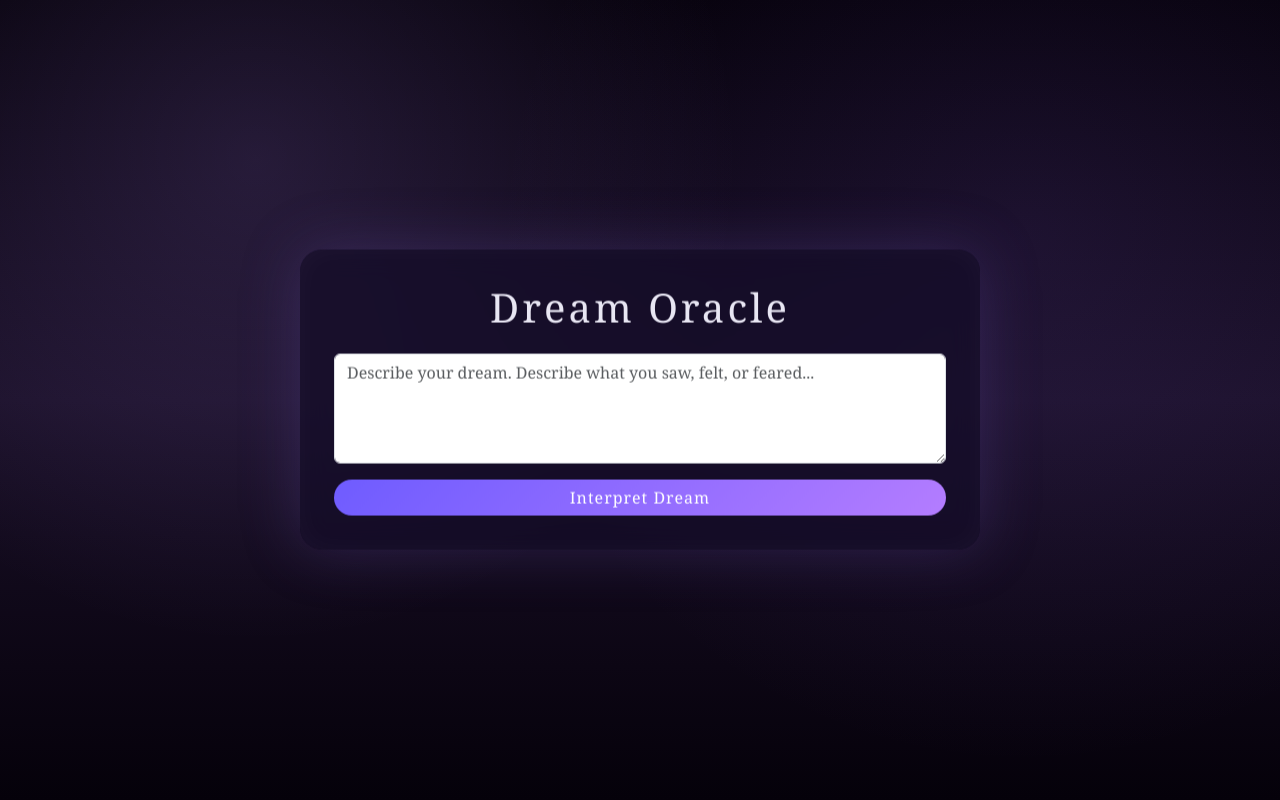
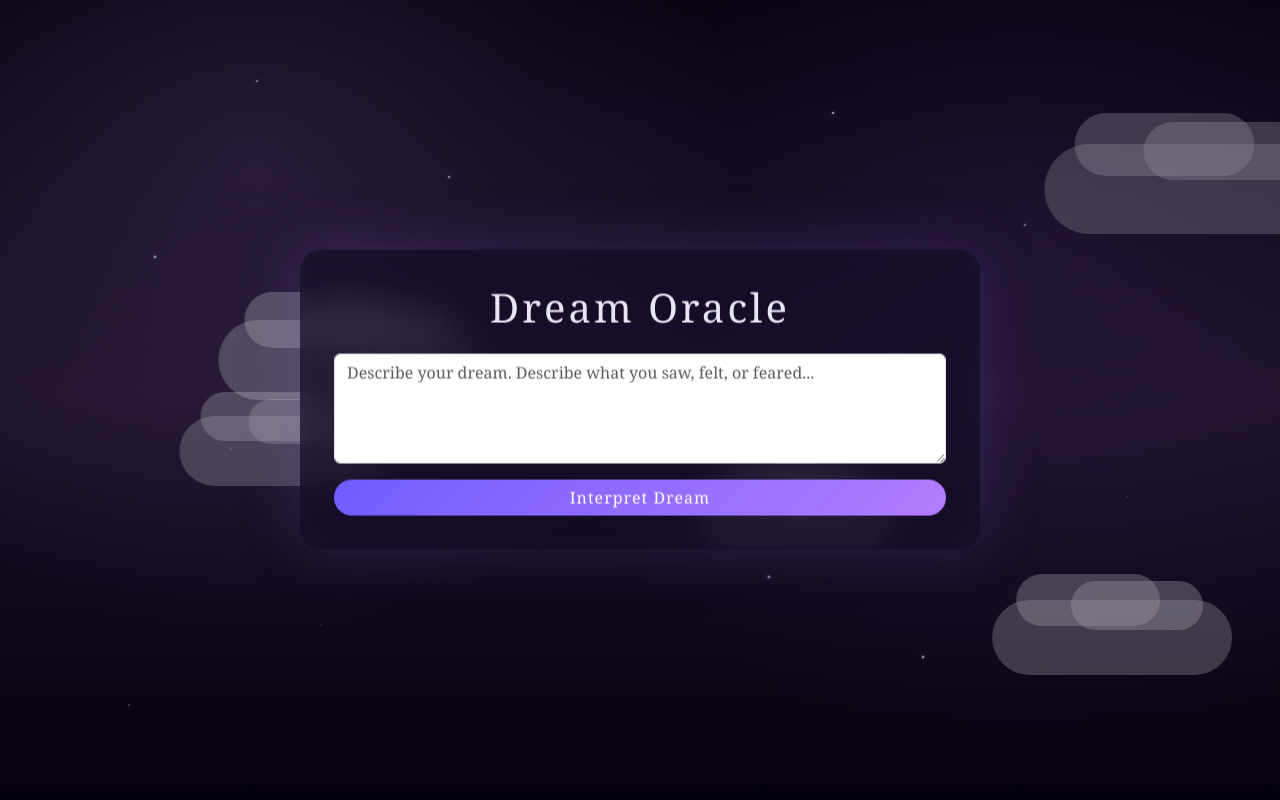
Before and after one commit to Biwanka/Cart498_A4, a Flask app: page / in a window 1280 px wide. Run offline with Flask 3, Linux system fonts and the light colour scheme.

Commit message:
added css changes in a new branch

```diff
--- /dev/null
+++ b/static/styles.css
@@ -0,0 +1,261 @@
+/* Base layout */
+:root {
+    --bg-1: #05010a;
+    --bg-2: #1a1028;
+    --glow-1: rgba(180, 140, 255, 0.15);
+    --glow-2: rgba(120, 80, 200, 0.12);
+    --text: #e8e6f3;
+}
+
+body {
+    margin: 0;
+    min-height: 100vh;
+    background:
+        radial-gradient(circle at 20% 20%, var(--glow-1), transparent 40%),
+        radial-gradient(circle at 80% 30%, var(--glow-2), transparent 45%),
+        linear-gradient(180deg, var(--bg-1), var(--bg-2), var(--bg-1));
+    font-family: "Georgia", serif;
+    color: var(--text);
+    display: flex;
+    align-items: center;
+    justify-content: center;
+    overflow: hidden;
+    position: relative;
+}
+
+/* Floating card */
+.dream-container {
+    background: rgba(20, 12, 40, 0.75);
+    backdrop-filter: blur(14px);
+    padding: 34px;
+    border-radius: 22px;
+    max-width: 680px;
+    width: 92%;
+    box-shadow:
+        0 0 60px rgba(120, 90, 200, 0.25),
+        inset 0 0 30px rgba(255, 255, 255, 0.03);
+    animation: float 6s ease-in-out infinite;
+    position: relative;
+    z-index: 3;
+}
+
+@keyframes float {
+    0%,
+    100% {
+        transform: translateY(0px);
+    }
+    50% {
+        transform: translateY(-6px);
+    }
+}
+
+h1 {
+    text-align: center;
+    letter-spacing: 3px;
+    font-weight: normal;
+    margin-bottom: 22px;
+}
+
+textarea {
+    background: rgba(255, 255, 255, 0.07);
+    border: 1px solid rgba(255, 255, 255, 0.18);
+    color: #f1effa;
+    border-radius: 12px;
+}
+
+textarea::placeholder {
+    color: rgba(230, 220, 255, 0.45);
+}
+
+.btn-primary {
+    background: linear-gradient(135deg, #6f5cff, #b47dff);
+    border: none;
+    border-radius: 20px;
+    letter-spacing: 1px;
+}
+
+.btn-primary:hover {
+    transform: scale(1.04);
+}
+
+.result-box {
+    margin-top: 24px;
+    background: rgba(255, 255, 255, 0.06);
+    padding: 20px;
+    border-radius: 16px;
+}
+
+.result-box h4 {
+    letter-spacing: 2px;
+}
+
+img {
+    margin-top: 20px;
+    border-radius: 18px;
+    width: 100%;
+    box-shadow: 0 0 40px rgba(150, 120, 255, 0.35);
+}
+
+/* Sky layers */
+.sky,
+.stars {
+    position: fixed;
+    inset: 0;
+    pointer-events: none;
+}
+
+.sky {
+    overflow: hidden;
+    z-index: 1;
+}
+
+.cloud {
+    position: absolute;
+    background: rgba(255, 255, 255, 0.35);
+    border-radius: 999px;
+    filter: blur(0.6px);
+    animation: drift linear infinite;
+}
+
+.cloud::before,
+.cloud::after {
+    content: "";
+    position: absolute;
+    background: rgba(255, 255, 255, 0.38);
+    border-radius: 999px;
+}
+
+.cloud::before {
+    width: 60%;
+    height: 70%;
+    top: -35%;
+    left: 10%;
+}
+
+.cloud::after {
+    width: 55%;
+    height: 65%;
+    top: -25%;
+    right: 12%;
+}
+
+@keyframes drift {
+    0% {
+        transform: translateX(-30vw);
+    }
+    100% {
+        transform: translateX(160vw);
+    }
+}
+
+.cloud.c1 {
+    width: 220px;
+    height: 70px;
+    top: 12vh;
+    left: -30vw;
+    opacity: 0.65;
+    animation-duration: 120s;
+}
+
+.cloud.c2 {
+    width: 180px;
+    height: 60px;
+    top: 26vh;
+    left: -35vw;
+    opacity: 0.6;
+    animation-duration: 140s;
+    animation-delay: -20s;
+}
+
+.cloud.c3 {
+    width: 260px;
+    height: 80px;
+    top: 40vh;
+    left: -32vw;
+    opacity: 0.6;
+    animation-duration: 160s;
+    animation-delay: -60s;
+}
+
+.cloud.c4 {
+    width: 200px;
+    height: 65px;
+    top: 60vh;
+    left: -38vw;
+    opacity: 0.55;
+    animation-duration: 150s;
+    animation-delay: -90s;
+}
+
+.cloud.c5 {
+    width: 240px;
+    height: 75px;
+    top: 75vh;
+    left: -34vw;
+    opacity: 0.58;
+    animation-duration: 170s;
+    animation-delay: -120s;
+}
+
+.cloud.c6 {
+    width: 300px;
+    height: 90px;
+    top: 18vh;
+    left: -45vw;
+    opacity: 0.5;
+    animation-duration: 190s;
+    animation-delay: -150s;
+}
+
+.cloud.c7 {
+    width: 210px;
+    height: 70px;
+    top: 52vh;
+    left: -50vw;
+    opacity: 0.55;
+    animation-duration: 175s;
+    animation-delay: -80s;
+}
+
+/* Twinkling stars */
+.stars {
+    z-index: 2;
+}
+
+.star {
+    position: absolute;
+    width: 2px;
+    height: 2px;
+    background: rgba(255, 255, 255, 0.9);
+    border-radius: 50%;
+    box-shadow: 0 0 6px rgba(200, 180, 255, 0.9);
+    animation: twinkle ease-in-out infinite;
+}
+
+@keyframes twinkle {
+    0%,
+    100% {
+        opacity: 0.2;
+        transform: scale(0.8);
+    }
+    50% {
+        opacity: 0.95;
+        transform: scale(1.2);
+    }
+}
+
+.star.s1 { top: 10%; left: 20%; animation-duration: 3.8s; animation-delay: 0s; }
+.star.s2 { top: 14%; left: 65%; animation-duration: 4.6s; animation-delay: -1s; }
+.star.s3 { top: 22%; left: 35%; animation-duration: 3.2s; animation-delay: -2s; }
+.star.s4 { top: 28%; left: 80%; animation-duration: 4.1s; animation-delay: -0.5s; }
+.star.s5 { top: 32%; left: 12%; animation-duration: 5s; animation-delay: -1.5s; }
+.star.s6 { top: 38%; left: 55%; animation-duration: 3.6s; animation-delay: -2.8s; }
+.star.s7 { top: 44%; left: 75%; animation-duration: 4.9s; animation-delay: -3.1s; }
+.star.s8 { top: 50%; left: 30%; animation-duration: 3.4s; animation-delay: -1.2s; }
+.star.s9 { top: 56%; left: 18%; animation-duration: 4.7s; animation-delay: -2.2s; }
+.star.s10 { top: 62%; left: 88%; animation-duration: 3.9s; animation-delay: -0.8s; }
+.star.s11 { top: 68%; left: 42%; animation-duration: 4.3s; animation-delay: -2.6s; }
+.star.s12 { top: 72%; left: 60%; animation-duration: 3.5s; animation-delay: -1.7s; }
+.star.s13 { top: 78%; left: 25%; animation-duration: 5.2s; animation-delay: -3.3s; }
+.star.s14 { top: 82%; left: 72%; animation-duration: 4s; animation-delay: -2.9s; }
+.star.s15 { top: 88%; left: 10%; animation-duration: 3.7s; animation-delay: -1.4s; }
--- a/templates/index.html
+++ b/templates/index.html
@@ -7,100 +7,37 @@
     <title>Dream Oracle</title>
     <link href="https://cdn.jsdelivr.net/npm/bootstrap@5.3.3/dist/css/bootstrap.min.css" rel="stylesheet"
         integrity="sha384-QWTKZyjpPEjISv5WaRU9OFeRpok6YctnYmDr5pNlyT2bRjXh0JMhjY6hW+ALEwIH" crossorigin="anonymous">
-
-    <style>
-        body {
-            margin: 0;
-            min-height: 100vh;
-            background:
-                radial-gradient(circle at 20% 20%, rgba(180, 140, 255, 0.15), transparent 40%),
-                radial-gradient(circle at 80% 30%, rgba(120, 80, 200, 0.12), transparent 45%),
-                linear-gradient(180deg, #05010a, #1a1028, #05010a);
-            font-family: "Georgia", serif;
-            color: #e8e6f3;
-            display: flex;
-            align-items: center;
-            justify-content: center;
-        }
-
-        .dream-container {
-            background: rgba(20, 12, 40, 0.75);
-            backdrop-filter: blur(14px);
-            padding: 34px;
-            border-radius: 22px;
-            max-width: 680px;
-            width: 92%;
-            box-shadow:
-                0 0 60px rgba(120, 90, 200, 0.25),
-                inset 0 0 30px rgba(255, 255, 255, 0.03);
-            animation: float 6s ease-in-out infinite;
-        }
-
-        @keyframes float {
-
-            0%,
-            100% {
-                transform: translateY(0px);
-            }
-
-            50% {
-                transform: translateY(-6px);
-            }
-        }
-
-        h1 {
-            text-align: center;
-            letter-spacing: 3px;
-            font-weight: normal;
-            margin-bottom: 22px;
-        }
-
-        textarea {
-            background: rgba(255, 255, 255, 0.07);
-            border: 1px solid rgba(255, 255, 255, 0.18);
-            color: #f1effa;
-            border-radius: 12px;
-        }
-
-        textarea::placeholder {
-            color: rgba(230, 220, 255, 0.45);
-        }
-
-        .btn-primary {
-            background: linear-gradient(135deg, #6f5cff, #b47dff);
-            border: none;
-            border-radius: 20px;
-            letter-spacing: 1px;
-        }
-
-        .btn-primary:hover {
-            transform: scale(1.04);
-        }
-
-        .result-box {
-            margin-top: 24px;
-            background: rgba(255, 255, 255, 0.06);
-            padding: 20px;
-            border-radius: 16px;
-        }
-
-        .result-box h4 {
-            letter-spacing: 2px;
-        }
-
-        img {
-            margin-top: 20px;
-            border-radius: 18px;
-            width: 100%;
-            box-shadow: 0 0 40px rgba(150, 120, 255, 0.35);
-        }
-    </style>
-
-
+    <link rel="stylesheet" href="{{ url_for('static', filename='styles.css') }}">
 
 </head>
 
 <body>
+    <div class="sky" aria-hidden="true">
+        <div class="cloud c1"></div>
+        <div class="cloud c2"></div>
+        <div class="cloud c3"></div>
+        <div class="cloud c4"></div>
+        <div class="cloud c5"></div>
+        <div class="cloud c6"></div>
+        <div class="cloud c7"></div>
+    </div>
+    <div class="stars" aria-hidden="true">
+        <span class="star s1"></span>
+        <span class="star s2"></span>
+        <span class="star s3"></span>
+        <span class="star s4"></span>
+        <span class="star s5"></span>
+        <span class="star s6"></span>
+        <span class="star s7"></span>
+        <span class="star s8"></span>
+        <span class="star s9"></span>
+        <span class="star s10"></span>
+        <span class="star s11"></span>
+        <span class="star s12"></span>
+        <span class="star s13"></span>
+        <span class="star s14"></span>
+        <span class="star s15"></span>
+    </div>
     <div class="dream-container">
         <h1>Dream Oracle</h1>
 
```
Also changed, not shown: README.md.
